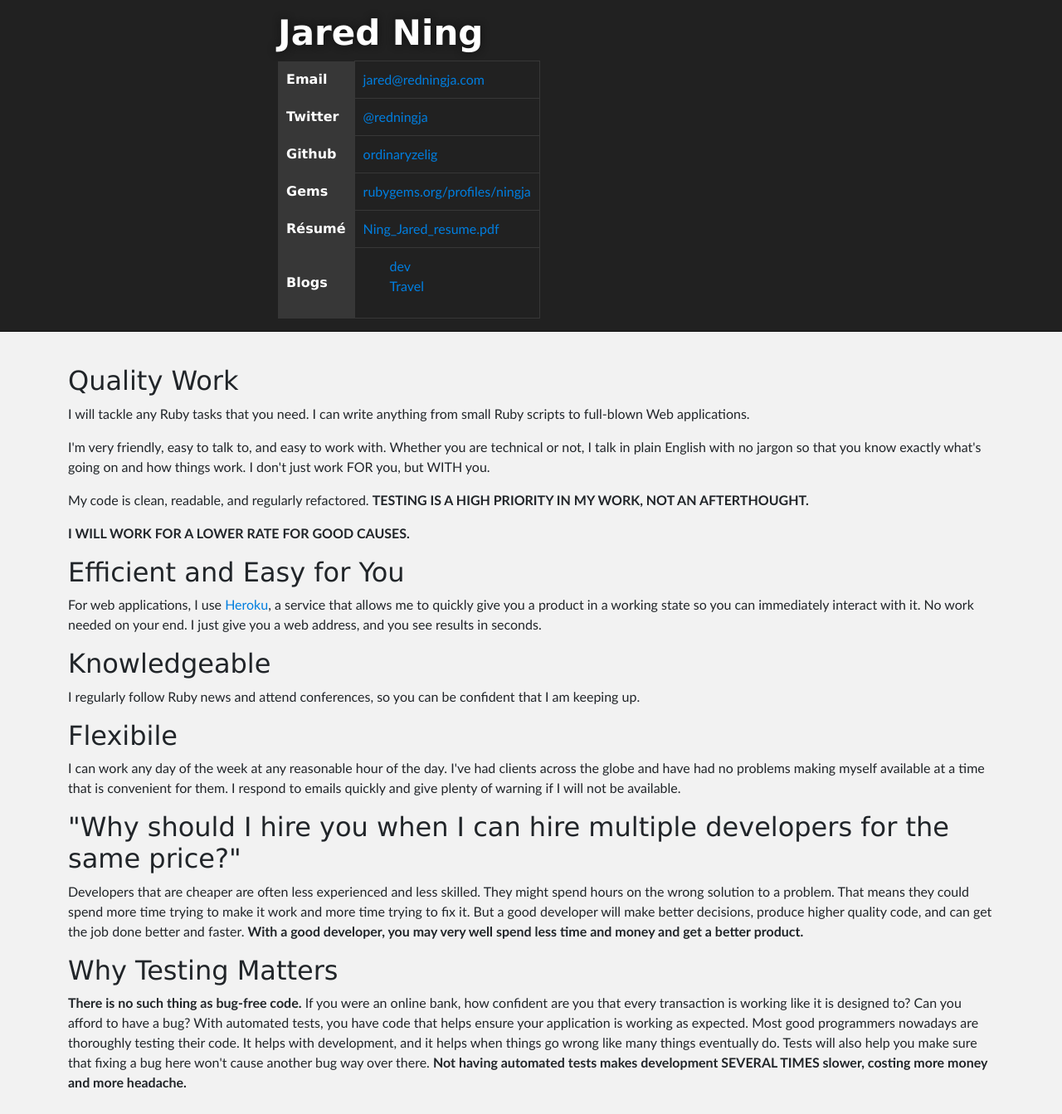
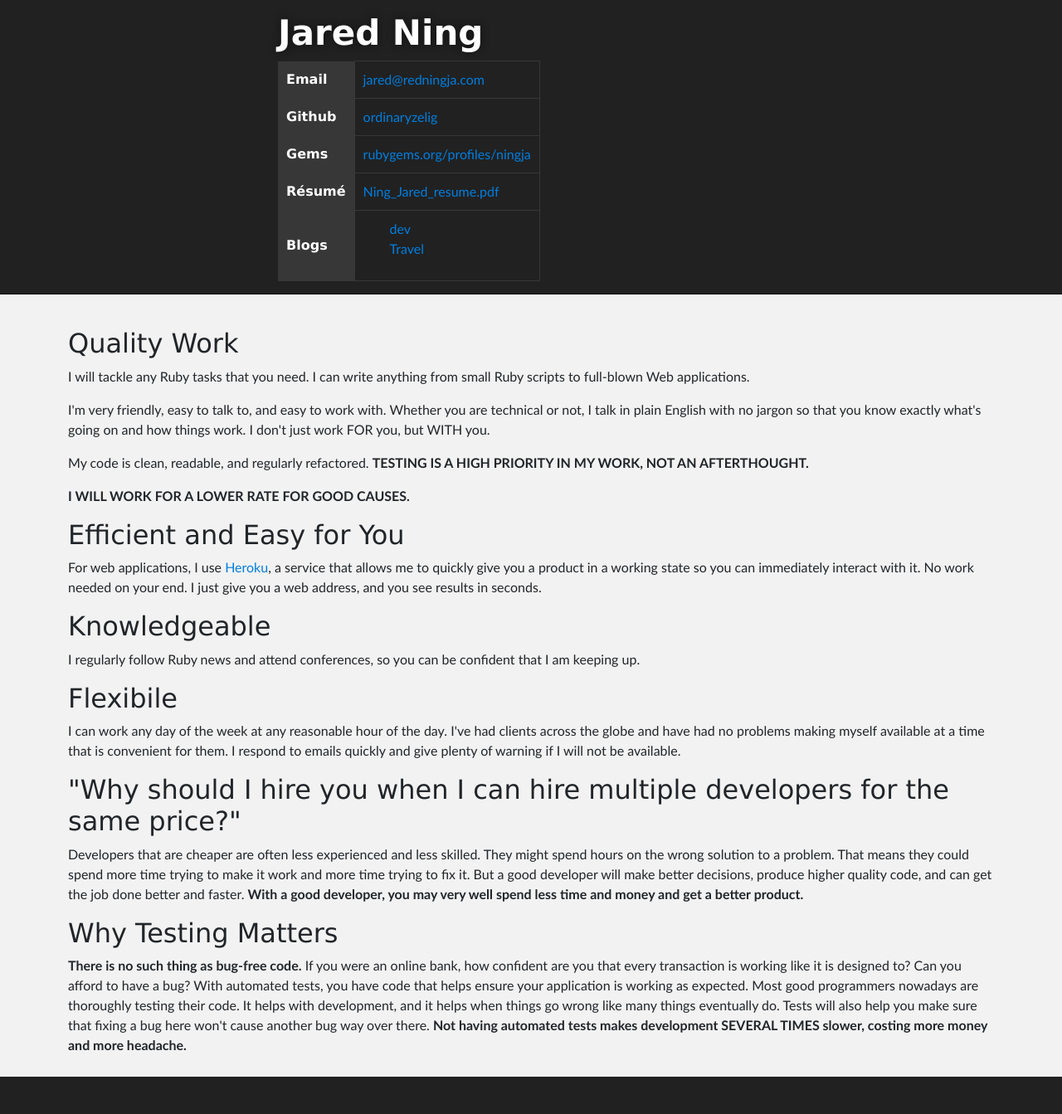
Before and after one commit to ordinaryzelig/ordinaryzelig.github.com, a Jekyll site: the page built from index.html, in a window 1280 px wide. Shown: the whole page at 83% size. Built offline with Jekyll 4.4.1, drawn with Linux system fonts in a browser that asks for light colours; after the commit the page ends 1298 px from its top, so only the background shows below that.

Commit message:
Remove link to twitter.

```diff
--- a/_includes/contact.html
+++ b/_includes/contact.html
@@ -1,7 +1,6 @@
 <table id="contact">
   <tbody>
     <tr><th>Email   </th><td><a href="mailto:jared@redningja.com"                                                         >jared@redningja.com</a></td></tr>
-    <tr><th>Twitter </th><td><a href="http://twitter.com/redningja"                                         target="blank">@redningja</a></td> </tr>
     <tr><th>Github  </th><td><a href="https://github.com/ordinaryzelig"                                     target="blank">ordinaryzelig</a></td></tr>
     <tr><th>Gems    </th><td><a href="http://rubygems.org/profiles/48121"                                   target="blank">rubygems.org/profiles/ningja</a></td></tr>
     <tr><th>Résumé  </th><td><a href="https://www.dropbox.com/s/4phu3j7eyyrqn54/Ning_Jared_resume.pdf?dl=0" target="blank">Ning_Jared_resume.pdf</a></td></tr>
```
